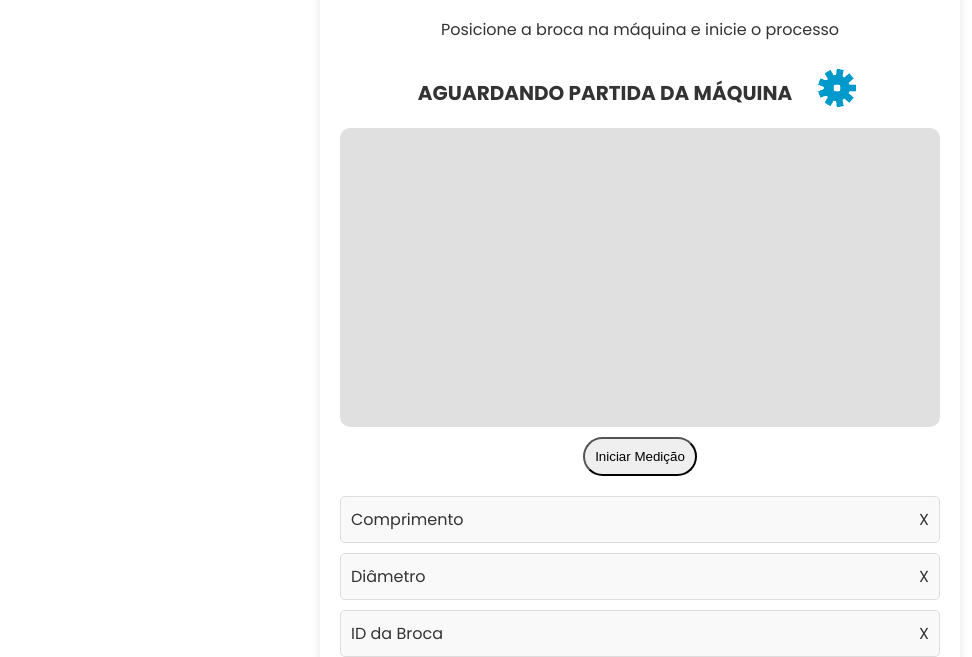
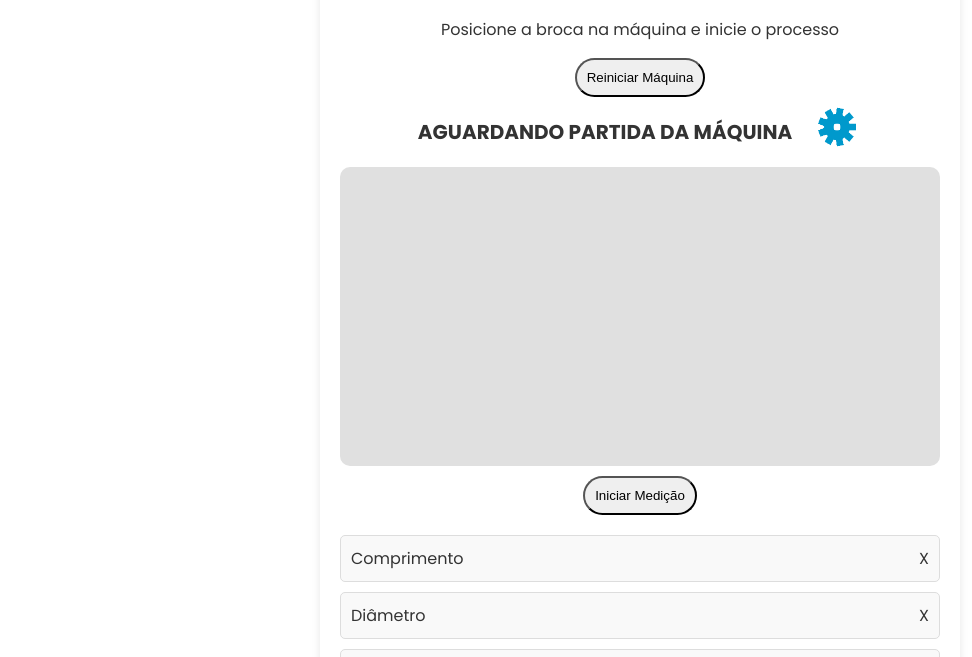
Before and after one commit to dev-kaio/Projeto-Integrador, a website with bundled scripts: page public/pages/maquina.html in a window 1280 px wide. Shown: the part 134-791 px from the top of the page, without its empty margins (0-972 px from the left). Built offline with nearby package versions, Linux system fonts and the light colour scheme; no server answers.

Commit message:
Update maquina.html

```diff
--- a/public/pages/maquina.html
+++ b/public/pages/maquina.html
@@ -25,6 +25,8 @@
       </header>
       <section class="instructions">
         <p id="atualizacao">Posicione a broca na máquina e inicie o processo</p>
+        <button id="reiniciarBtn" style="border-radius: 20px; padding: 10px;">Reiniciar Máquina</button>
+
         <div class="maquina-container">
           <p class="maquina">AGUARDANDO PARTIDA DA MÁQUINA</p>
           <img src="../assets/img/gear.gif" alt="preview" class="gear" />
```
